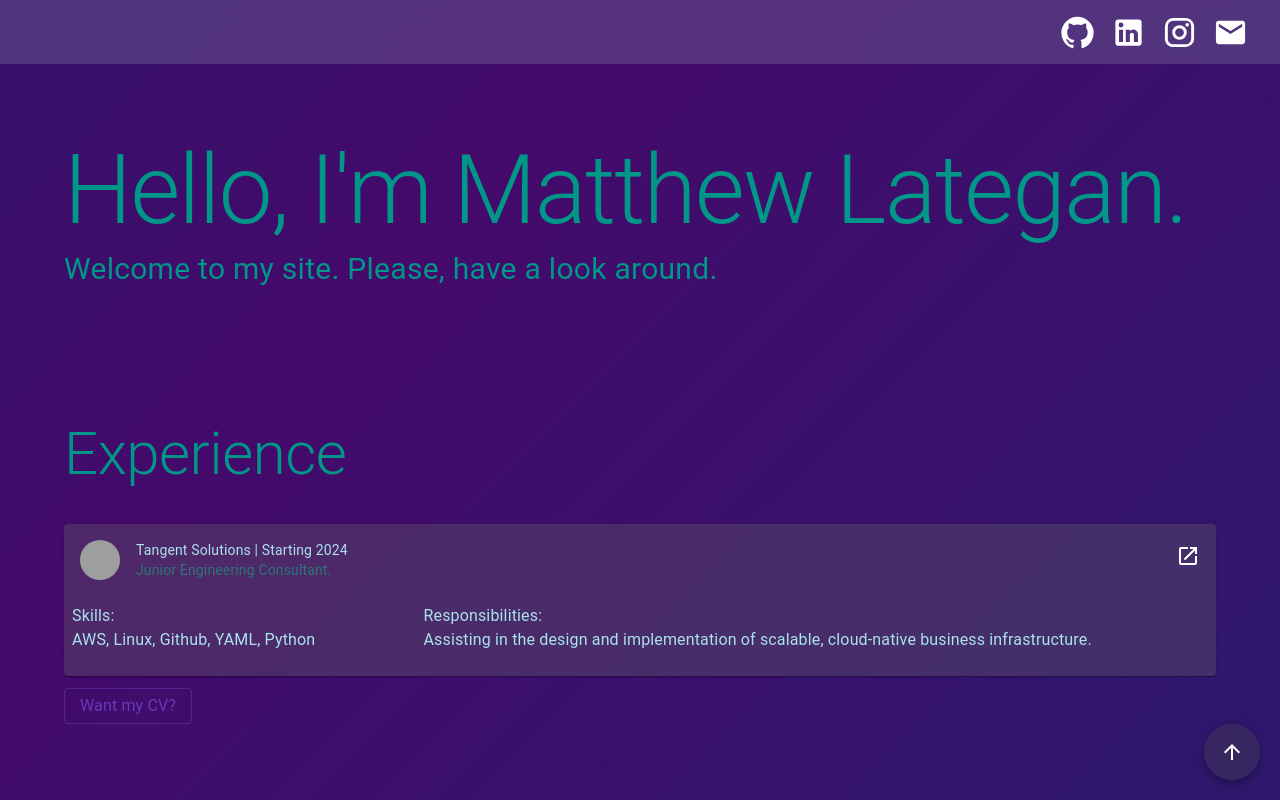
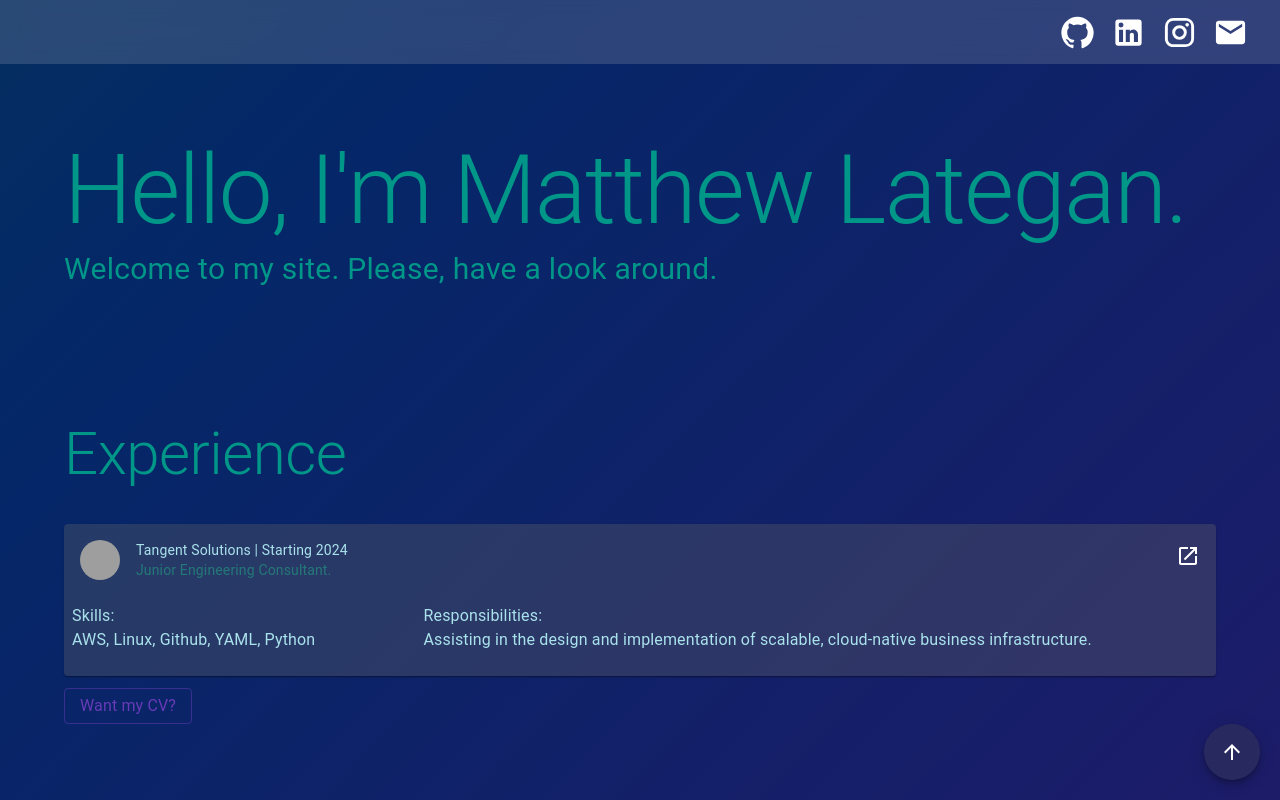
Before and after one commit to RoughRoman/RoughRoman.github.io, a React (Vite) app: page / in a window 1280 px wide. Shown: the top 800 px of the page. Built offline with nearby package versions, Linux system fonts and the light colour scheme; grey boxes are pictures that could not be loaded.

Commit message:
Trying again

```diff
--- a/src/index.css
+++ b/src/index.css
@@ -2,9 +2,9 @@
 body {
     background: linear-gradient(-45deg, #192670, #440a6b, #042768, #0a7024);
     background-size: 400% 400%;
-    animation: gradient 15s ease infinite;
-    height: 100vh;
-    background-position: fixed;
+    animation: gradient 5s ease infinite;
+    height: 100%;
+
   }
 
   @keyframes gradient {
@@ -12,9 +12,9 @@ body {
       background-position: 0% 50%;
     }
     50% {
+      background-position: 50% 50%;
+    }
+    100% {
       background-position: 100% 50%;
     }
-    100% {
-      background-position: 0% 50%;
-    }
   }
```
